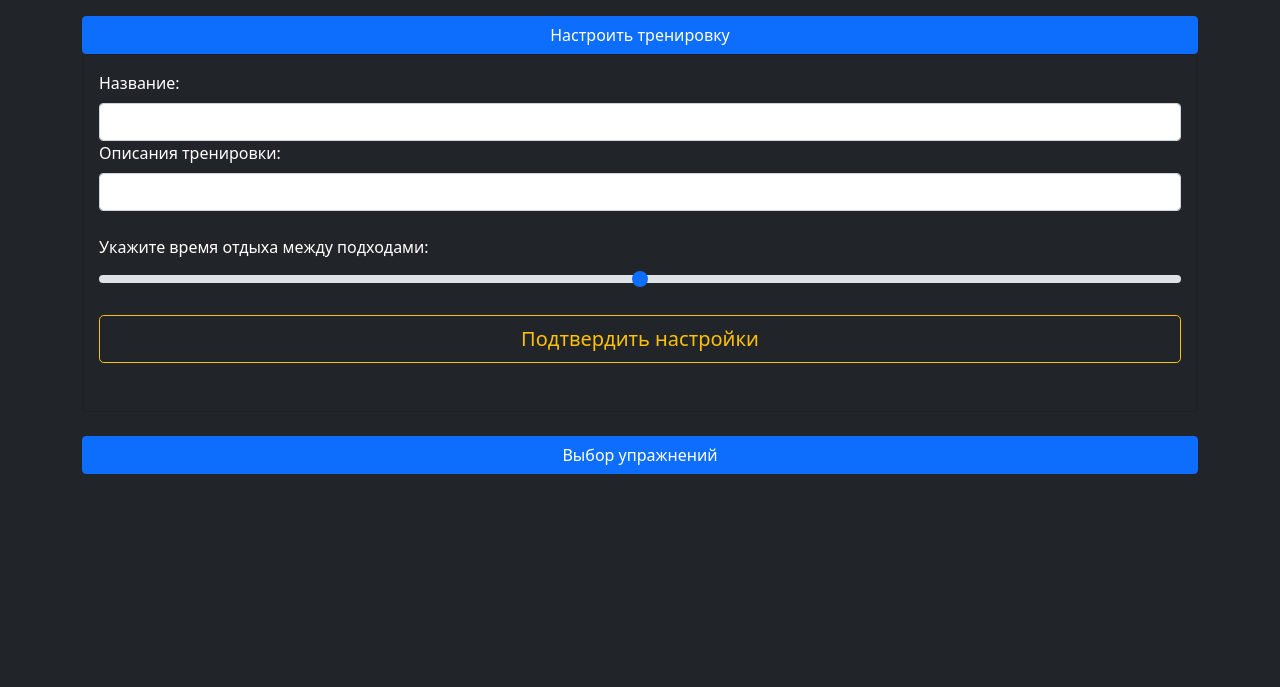
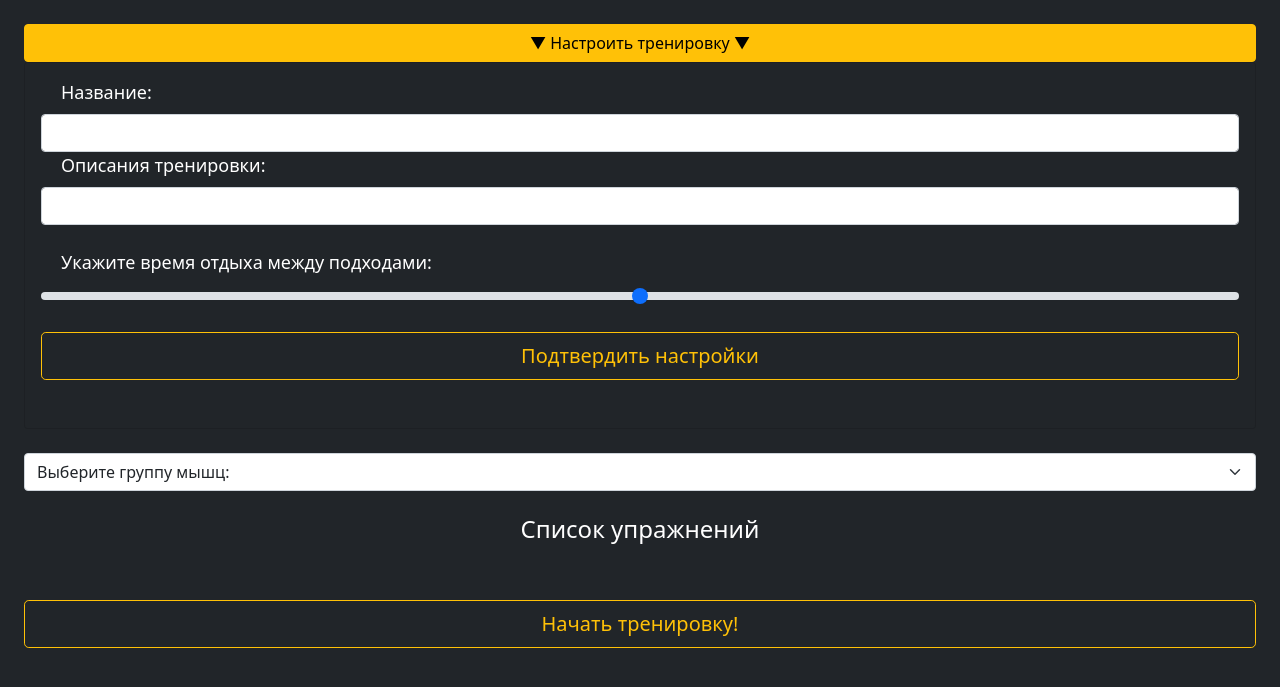
Before and after one commit to AlexnaderMishin/GymAPI, a PHP site: page /front/workout.php in a window 1280 px wide, after a click that opens the changed part. Shown: the part 56-743 px from the top of the page. Run offline with PHP 8.4, Linux system fonts and the light colour scheme; data that the repository does not hold is empty.

Commit message:
настройка тренировки и вывод упражнений

```diff
--- a/back/work.php
+++ b/back/work.php
@@ -20,13 +20,13 @@ while($row = $stmt->fetch()){
 if($exerciseArray !=['']){
     $response = [
         'exercise' => $exerciseArray,
-        'message' => 'ok'
+        'message' => 'Список упражнений получен'
     ];
 
 }else{
     $response = [
         'exercise' => $exerciseArray,
-        'message' => 'error'
+        'message' => 'Ошибка при получении списка упражнений'
     ];
 }
 
--- /dev/null
+++ b/css/workout.css
@@ -0,0 +1,10 @@
+input[type=checkbox] {
+    /* transform: scale(1.5); */
+}
+body{
+    color: black;
+}
+.form-check-label label{
+    font-size: 48px;
+    padding-left: 16px;
+}
--- a/front/header.php
+++ b/front/header.php
@@ -6,17 +6,21 @@ session_start();
 <head>
     <meta charset="UTF-8">
     <meta http-equiv="X-UA-Compatible" content="IE=edge">
-    <meta name="viewport" content="width=device-width, initial-scale=1, maximum-scale=1">
+    <!-- <meta name="viewport" content="width=device-width, initial-scale=1, maximum-scale=1">   -->
+    <meta name="viewport" content="width=device-width, initial-scale=1, maximum-scale=1, user-scalable=0"/>
     <link href="https://cdn.jsdelivr.net/npm/bootstrap@5.0.2/dist/css/bootstrap.min.css" rel="stylesheet" integrity="sha384-EVSTQN3/azprG1Anm3QDgpJLIm9Nao0Yz1ztcQTwFspd3yD65VohhpuuCOmLASjC" crossorigin="anonymous">
 <script src="https://cdn.jsdelivr.net/npm/bootstrap@5.0.2/dist/js/bootstrap.bundle.min.js" integrity="sha384-MrcW6ZMFYlzcLA8Nl+NtUVF0sA7MsXsP1UyJoMp4YLEuNSfAP+JcXn/tWtIaxVXM" crossorigin="anonymous"></script>
     <link rel="preconnect" href="https://fonts.googleapis.com">
     <link rel="preconnect" href="https://fonts.gstatic.com" crossorigin>
+
     <link href="https://fonts.googleapis.com/css2?family=Montserrat:wght@300&display=swap" rel="stylesheet">
     <script  src="https://code.jquery.com/jquery-3.6.3.min.js"  integrity="sha256-pvPw+upLPUjgMXY0G+8O0xUf+/Im1MZjXxxgOcBQBXU="  crossorigin="anonymous"></script>
+
+    <link href="../css/workout.css" rel="stylesheet">
     <title>Главная</title>
 </head>
+
 <body class="bg-dark text-white">
-
 <nav class="navbar navbar-expand-lg navbar-dark bg-dark">
   <div class="container-fluid">
   <a class="navbar-brand" href="http://gym.alexat1m.beget.tech/">
@@ -48,7 +52,7 @@ session_start();
 
     </div>
   </div>
-</nav>
+</nav><br>
 
 </body>
 </html>
--- a/front/workout.php
+++ b/front/workout.php
@@ -3,8 +3,17 @@ include 'header.php';
 include '../back/connect.php';
 ?>
 <body>
+<style>
+  label{
+    font-size: 18px;
+    margin-left: 20px;
+  }
+  input[type=checkbox] {
+    transform: scale(1.5);
 
-<div class="container-fluid p-3 mb-2 d-flex align-items-center justify-content-center">
+}
+</style>
+<div class="container-fluid">
 <!-- форма для заполнения -->
 
 <!-- Настройка тренировки -->
@@ -12,10 +21,10 @@ include '../back/connect.php';
 
 
     <!-- счётчик выполненых подходов -->
-<div class="container">
+<div class="container-fluid">
 <div class="d-grid gap-2">
-   <button class="btn btn-primary" type="button" data-bs-toggle="collapse" data-bs-target="#collapseSettings" aria-expanded="false" aria-controls="collapseSettings">
-    Настроить тренировку
+   <button class="btn btn-warning" type="button" data-bs-toggle="collapse" data-bs-target="#collapseSettings" aria-expanded="false" aria-controls="collapseSettings">
+   &#9660;  Настроить тренировку  &#9660;
   </button>
 </div>
 <div class="collapse" id="collapseSettings">
@@ -36,15 +45,9 @@ include '../back/connect.php';
         </div>
   </div>
 </div><br>
-<div class="d-grid gap-2">
-   <button class="btn btn-primary" type="button" data-bs-toggle="collapse" data-bs-target="#collapseMuscleGroups" aria-expanded="false" aria-controls="collapseMuscleGroups">
-    Выбор упражнений
-  </button>
-</div>
-<div class="collapse" id="collapseMuscleGroups">
-  <div class="card card-body bg-dark text-white">
 
-  <select class="form-select" aria-label="Default select example" id="groups">
+    <!-- список упражнений -->
+    <select class="form-select" aria-label="Default select example" id="groups">
   <option value="">Выберите группу мышц:</option>
     <?php
                   $stmt = $pdo->query("SELECT * FROM `Muscle_group`");
@@ -52,24 +55,19 @@ include '../back/connect.php';
                   echo '<option value="'.$row['id'].'">'.$row['desk'].'</option>';
                   }
                  $title = $row['id'];
-                 global $title;
+
     ?>
     </select><br>
-    <!-- список упражнений -->
-    <table class="table table-dark table-hover" id="tableResult">
-        <tr>
-            <th>№</th>
-            <th>Название</th>
 
-            <th>Добавить</th>
-        </tr>
+    <h4 align="center">Список упражнений</h4><br>
+    <div id="ExerciseList">
 
-    </table>
+    </div>
 
         <!-- кнопка -->
         <div class="d-grid gap-2">
             <p id="textInfo"></p>
-            <button type="button" class="btn btn-outline-warning btn-lg" onclick="sendEx()" id="counter">Подтвердить настройки</button><br>
+            <button type="button" class="btn btn-outline-warning btn-lg" onclick="getID()" id="counter">Начать тренировку!</button><br>
         </div>
   </div>
 </div>
@@ -86,7 +84,7 @@ $(document).on('input', '#customRange3', function() {
     $('#slider_value').html( $(this).val() + ' секунд' );
 });
 
-$( "#groups" ).click(function() {
+$( "#groups" ).change(function() {
     var group = $('#groups').val();
 
     var toServer = {
@@ -101,36 +99,43 @@ $( "#groups" ).click(function() {
               type: 'post',
               data: 'data=' + JSONToServer,
               success: function(response){
-                //если ОК, обновить данные в таблице подходов
+                  console.log(response['message']);
+                  // заношу массив в переменную
+                  var exercise = response['exercise'];
+                  //очищаю поле перед вставкой данных
+                  $("#ExerciseList").html("");
+                  //прохожусь циклом по полученному массиву объектов
+                    exercise.forEach((element, index, array) => {
+                      // вывожу все нужные данные из массива
 
-                  //проверка
-                  console.log('Данные отправлены!');
-                  console.log(response['message']);
-                  var exercise = response['exercise'];
-
-                  // console.log(exercise);
-                  exercise.forEach((element, index, array) => {
-                  $('#tableResult').append('<tr class="child"><th>'+ element.id +'</th><th>'+ element.title +'</th><th>'+ element.description +'</th></tr>');
-                  console.log(element.title); // 100, 200, 300
-                  });
-                //   $('#tableResult').append('<tr class="child"><th>'+ counterVal +'</th><th>'+ weight +'</th><th>'+ count +'</th></tr>');
+                      $('#ExerciseList').append('<div class="form-check"><input class="form-check-input" type="checkbox" value="'+ element.id +'" id="flexCheckIndeterminate '+ element.id +'"><label class="form-check-label" for="flexCheckIndeterminate '+ element.id +'">'+ element.title +'</label></div><br>');
+                    });
               },
               error: function(response){
-                  console.log("error");
                   console.log(response['message']);
               }
             });
 
           //конец функции
+});
 
-console.log(group);
-});
+
+function getID() {
+  var i = 0;
+  var arrIdExercise = {};
+
+  $('.form-check-input:checked').each(function () {
+  arrIdExercise[i++] = {"idExercise" : $(this).val()};
+  });
+
+  console.log(arrIdExercise);
+}
 
 
 
 
 
-
+// $("#exerciseList").load(location.href + " #exerciseList");
 
 
 
```
Also changed, not shown: front/test.php (added), image/exercise_icon/circle.png (added), image/exercise_icon/shtanga.png (added).
